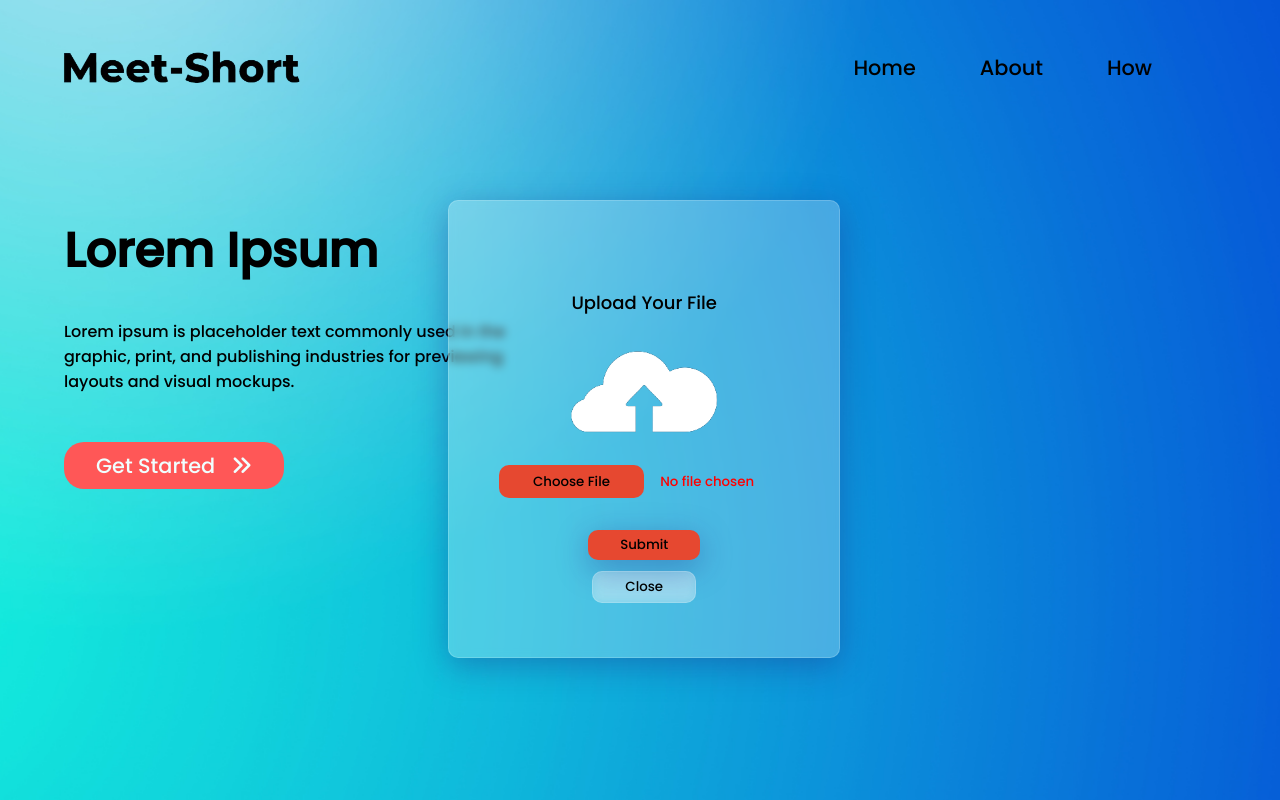
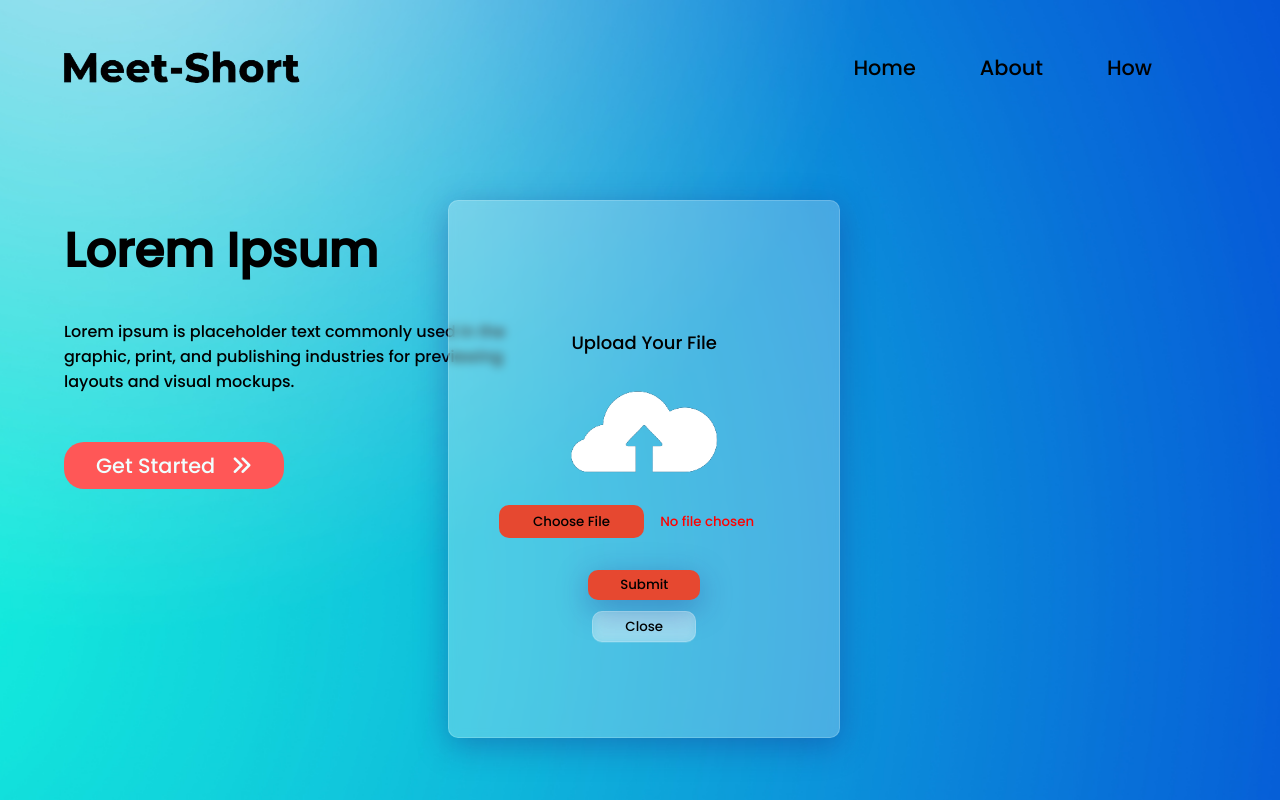
Before and after one commit to aswinap13/MeetShort, a React (Create React App) app: page / in a window 1280 px wide. Both pictures are taken after a click on the button "Get Started". Shown: the top 800 px of the page. Built offline with nearby package versions, Linux system fonts and the light colour scheme; the HTML template or start-up script is replaced by a standard one.

Commit message:
backend integrated

```diff
--- a/src/pages/Display.js
+++ b/src/pages/Display.js
@@ -1,19 +1,14 @@
 import React from 'react'
 import './css/display.css'
 
-function Display() {
+function Display(props) {
+  const summary=props.summary;
   return (
     <div className='display'>
-        <h3>Summary</h3>
+        <h3>Transcript</h3>
         <div className='asr'>
             <div >
-                <h4>Speaker 1</h4>
-            </div>
-            <div >
-                <h4>Speaker 1</h4>
-            </div>
-            <div >
-                <h4>Speaker 1</h4>
+                <p className='transcript'>{summary}</p>
             </div>
         </div>
     </div>
--- a/src/pages/Home.js
+++ b/src/pages/Home.js
@@ -1,4 +1,4 @@
-import React from 'react'
+import React, { useState } from 'react'
 import '../App.css'
 import HomePage from './HomePage'
 import About from './About'
@@ -10,16 +10,17 @@ import Display from './Display'
 
 
 function Home() {
+  const [summary, setSummary] = useState();
+
+
   return (
     <div className='App'>
-
-
-    <HomePage/>
+    <HomePage setSummary={setSummary}/>
     <div className='secnd'>
       <About/>
       <How/>
     </div>
-    <Display/>
+    <Display summary={summary}/>
   </div>
   )
 }
--- a/src/pages/HomePage.jsx
+++ b/src/pages/HomePage.jsx
@@ -4,7 +4,8 @@ import Upload from './Upload';
 import './css/homepage.css'
 
 
-function HomePage() {
+function HomePage(props) {
+  const setSummary = props.setSummary;
 
   const [visible, setVisible] = useState(true);
   return (
@@ -15,7 +16,7 @@ function HomePage() {
             <p>Lorem ipsum is placeholder text commonly used in the graphic, print, and publishing industries for previewing layouts and visual mockups.</p>
             <button className='btn' onClick={() => setVisible(!visible)}>Get Started<i class='fas fa-angle-double-right'></i></button>
         </div>
-        {!visible && <Upload setVisible={setVisible} visible={visible} />}
+        {!visible && <Upload setVisible={setVisible} visible={visible} setSummary={setSummary}/>}
 
     </div>
   )
--- a/src/pages/Upload.js
+++ b/src/pages/Upload.js
@@ -4,14 +4,63 @@ import './css/upload.css'
 
 function Upload(props) {
   const setVisible=props.setVisible;
-    const visible=props.visible;
+  const visible=props.visible;
+
+  const [file, setFile] = useState();
+  const [error, setError] = useState(null);
+  const setSummary=props.setSummary;
+
+  const changeHandler = (event) => {
+    setFile(event.target.files[0]);
+	};
+
+  const submitAudio = (e) => {
+    e.preventDefault();
+
+    const formData = new FormData();
+    formData.append('audio', file);
+    formData.append('num_speakers', 0);
+
+    const options = {
+      method: 'post',
+      headers: {
+        'Accept': 'application/json'
+      },
+      body: formData
+    }
+
+    fetch(`${process.env.REACT_APP_API_URL}/summariser/getsummary/`, options)
+    .then(response => {
+      if (response.ok) {
+        return response.json()
+      } else {
+        return response.json().then(text => {throw text})
+      }
+    }).then(d => {
+      setVisible(false)
+      alert(`Summary Generated !!`)
+      // scroll to bottom
+      setError(null)
+      setSummary(d.transcript)
+    }).catch(err => {
+        console.log(err)
+        if (err.Error === "RuntimeError") {
+          setError('Audio file is of invalid format !!')
+        } else if (err.Message) {
+          setError(err.Message);
+        } else {
+          setError('Please try submitting audio again...');
+        }
+    })
+  }
 
   return (
       <div className='upload'>
         <p>Upload Your File</p>
         <img src={require('../assets/removed.png')} alt='bg' />
-        <input className='input' type="file" value="" />
-        <input className='upbtn' type="button" value='Submit'/>
+        <input className='input' type="file" name="file" accept="audio/wav" onChange={changeHandler}/>
+        <button className='upbtn' type="button" onClick={submitAudio}>Submit</button>
+        {error && <p className='error'>{ error }</p>}
         <button onClick={() => setVisible(!visible)} className='close'>Close</button>
       </div>
   )
--- a/src/pages/css/display.css
+++ b/src/pages/css/display.css
@@ -21,3 +21,6 @@
     border-radius: 10px;
     border: 1px solid rgba( 255, 255, 255, 0.18 );
 }
+.transcript{
+    white-space: pre-line
+}
--- a/src/pages/css/upload.css
+++ b/src/pages/css/upload.css
@@ -1,6 +1,6 @@
 .upload{
     width: 28%;
-    height: 55%;
+    height: 65%;
     background: rgba( 255, 255, 255, 0.25 );
     box-shadow: 0 8px 32px 0 rgba( 31, 38, 135, 0.37 );
     backdrop-filter: blur( 5px );
@@ -40,7 +40,7 @@
     margin-right: 1rem;
     border: none;
     cursor: pointer;
-  }
+}
 .upbtn{
     margin:2rem 0rem 0rem 0rem !important;
     padding: 0.3rem 2rem;
@@ -61,3 +61,7 @@
     cursor: pointer;
     padding: 0.3rem 2rem;
 }
+.error {
+    color: red;
+    font-size: medium;
+}
```
Also changed, not shown: 1 other file (tests, documents, lock files or other folders).
